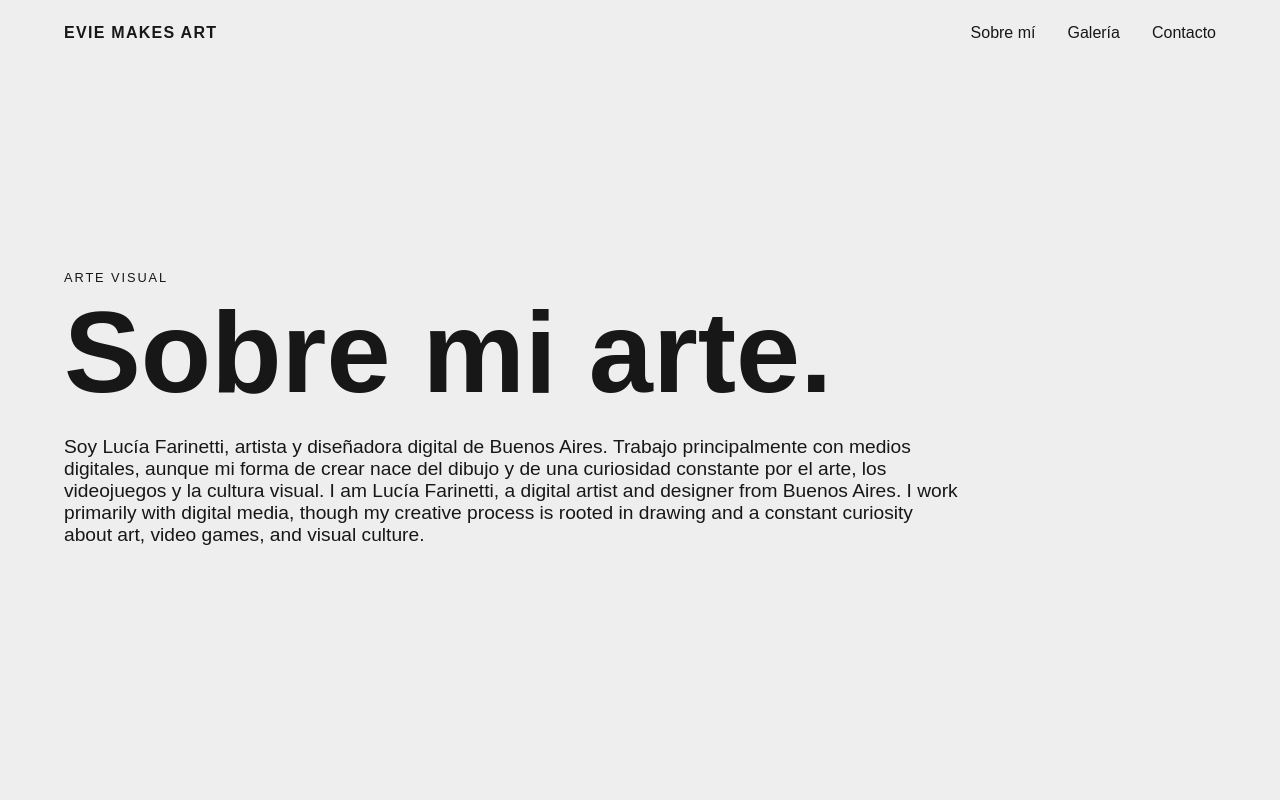
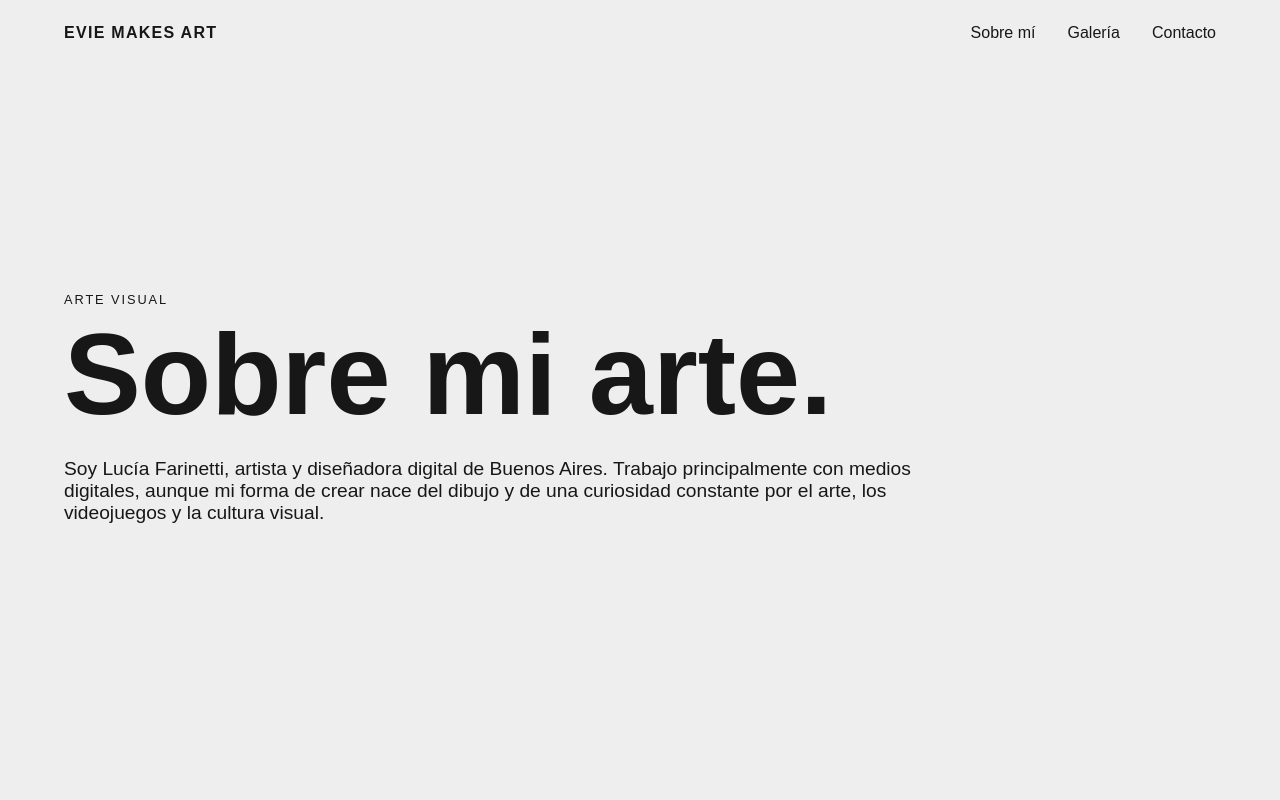
Before and after one commit to EvieDev/evie, a plain HTML site: page index.html in a window 1280 px wide. Shown: the top 800 px of the page. Drawn offline with Linux system fonts and the light colour scheme.

Commit message:
Update index.html

```diff
--- a/index.html
+++ b/index.html
@@ -34,7 +34,6 @@
                 <p class="hero-description">
                     Soy Lucía Farinetti, artista y diseñadora digital de Buenos Aires. Trabajo principalmente con medios digitales, aunque mi forma de crear nace del dibujo y de una curiosidad constante por el arte, los videojuegos y la cultura visual.
 
-                    I am Lucía Farinetti, a digital artist and designer from Buenos Aires. I work primarily with digital media, though my creative process is rooted in drawing and a constant curiosity about art, video games, and visual culture.
                 </p>
 
             </div>
```
